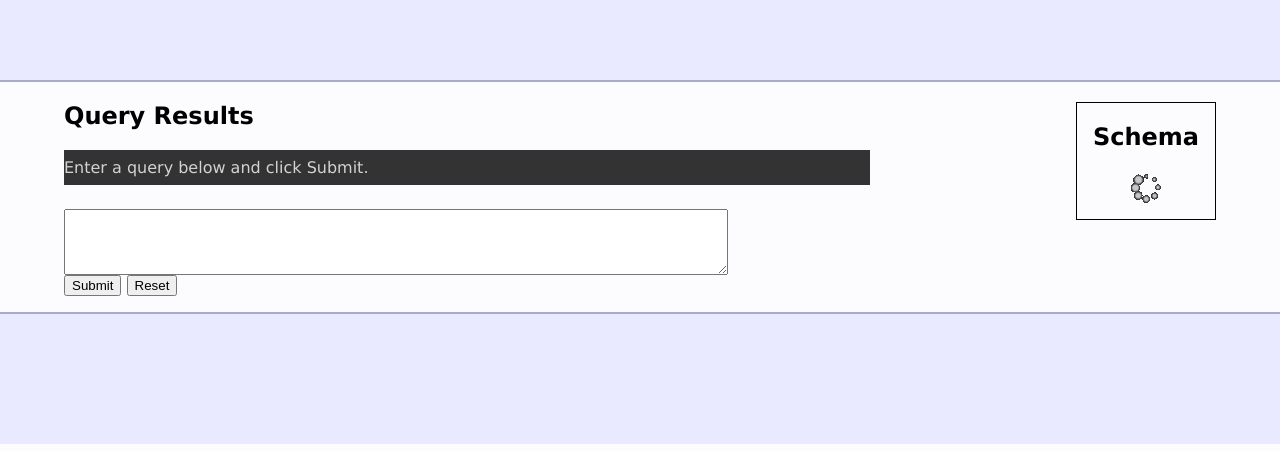
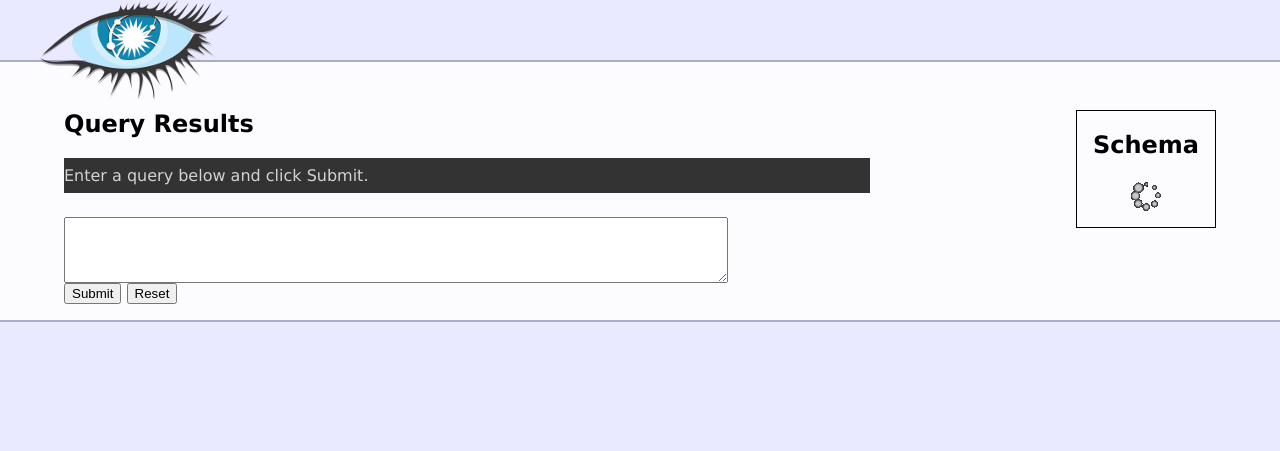
Before and after one commit to eevans/caqel, a Django app: template templates/index.html in a window 1280 px wide. Shown: the top 451 px of the page. Run offline with Django 3.2, Linux system fonts and the light colour scheme; the template is opened without the code that fills it, so the values that code supplies are empty; some libraries are stand-ins or nearby versions.

Commit message:
header image

```diff
--- a/static/css/style.css
+++ b/static/css/style.css
@@ -10,9 +10,14 @@ body {
 }
 
 #header {
-    height: 80px;
+    height: 60px;
     background-color: #e9e9ff;
     border-bottom: 2px solid #aac;
+    margin-bottom: 3em;
+}
+
+.logo {
+    margin: 1em 0 0 2.5em;
 }
 
 #container {
--- a/templates/index.html
+++ b/templates/index.html
@@ -80,7 +80,7 @@
 </head>
 <body>
 
-<div id="header"></div>
+<div id="header"><span class="logo"><img src="/static/images/cql.png" border="0" /></span></div>
 <div id="container">
     {% include "schema.html" %}
 
```
Also changed, not shown: README.md (added), static/images/cql.png (added).
